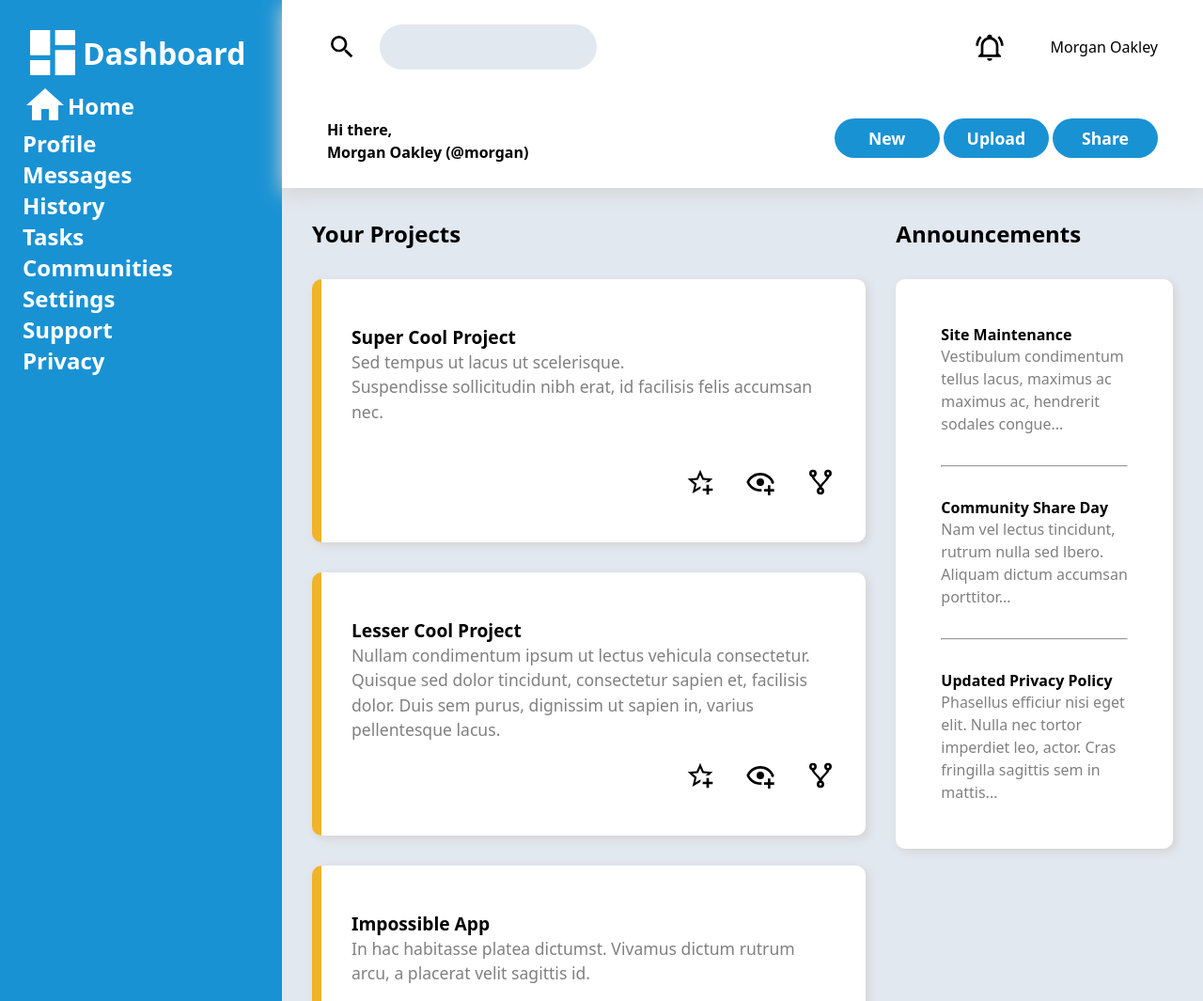
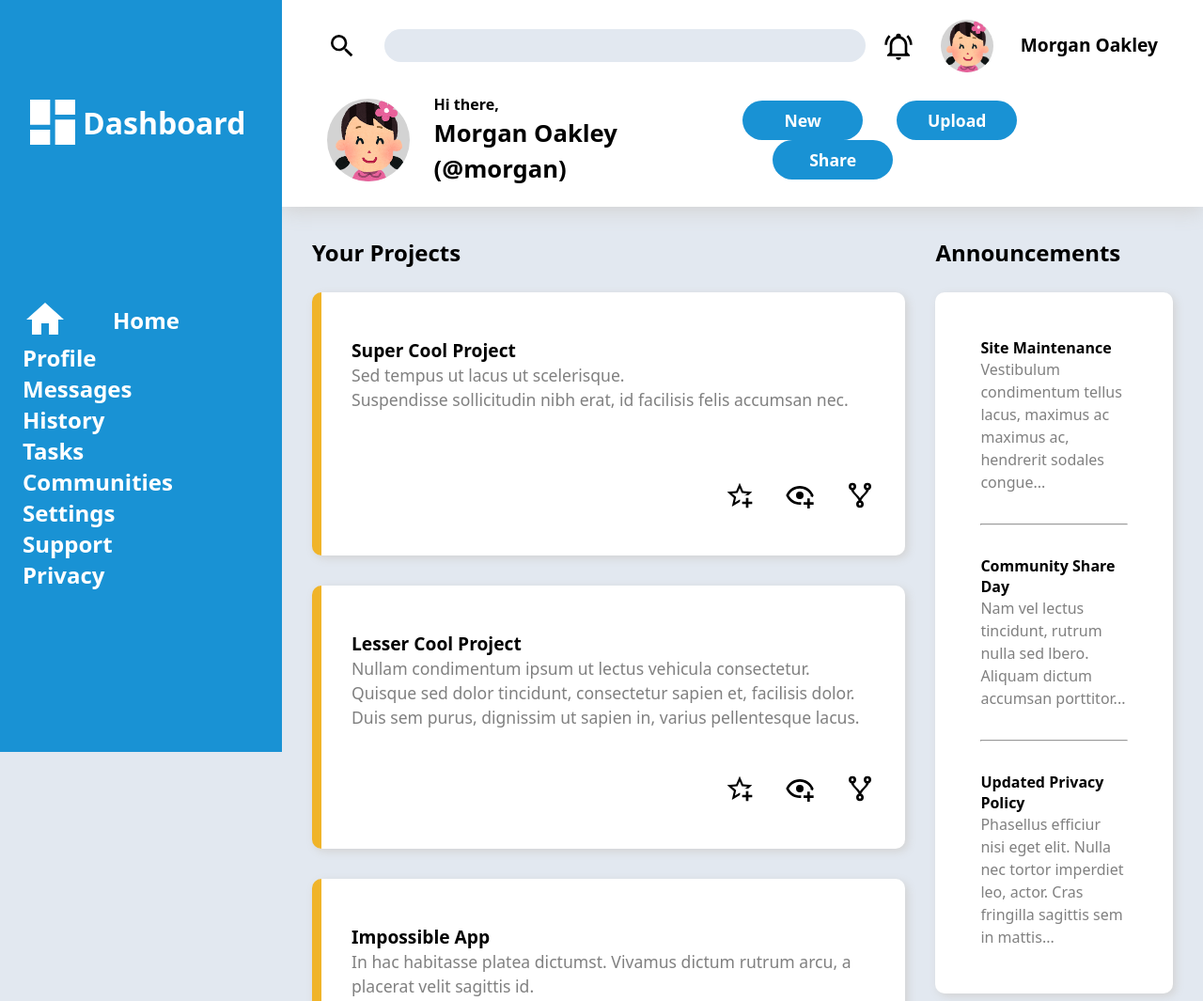
Before and after one commit to khuan24/admin-dashboard, a plain HTML site: page index.html in a window 1280 px wide. Shown: the top 1065 px of the page at 94% size. Drawn offline with Linux system fonts and the light colour scheme.

Commit message:
Insert profile images. Finish styling the header.

```diff
--- a/index.html
+++ b/index.html
@@ -20,11 +20,25 @@
                         <svg xmlns="http://www.w3.org/2000/svg" viewBox="0 0 24 24"><title>home</title><path d="M10,20V14H14V20H19V12H22L12,3L2,12H5V20H10Z" /></svg>
                         <a href="index.html">Home</a>
                     </li>
-                    <li><a href="index.html">Profile</a></li>
-                    <li><a href="index.html">Messages</a></li>
-                    <li><a href="index.html">History</a></li>
-                    <li><a href="index.html">Tasks</a></li>
-                    <li><a href="index.html">Communities</a></li>
+                    <li>
+
+                        <a href="index.html">Profile</a>
+                    </li>
+                    <li>
+
+                        <a href="index.html">Messages</a>
+                    </li>
+                    <li>
+
+                        <a href="index.html">History</a>
+                    </li>
+                    <li>
+
+                        <a href="index.html">Tasks</a>
+                    </li>
+                    <li>
+                        <a href="index.html">Communities</a>
+                    </li>
                 </ul>
                 <ul class="utilities">
                     <li><a href="index.html">Settings</a></li>
@@ -42,13 +56,13 @@
                 </div>
                 <div class="user-center">
                     <svg class="icon" xmlns="http://www.w3.org/2000/svg" viewBox="0 0 24 24"><title>bell-ring-outline</title><path d="M10,21H14A2,2 0 0,1 12,23A2,2 0 0,1 10,21M21,19V20H3V19L5,17V11C5,7.9 7.03,5.17 10,4.29C10,4.19 10,4.1 10,4A2,2 0 0,1 12,2A2,2 0 0,1 14,4C14,4.1 14,4.19 14,4.29C16.97,5.17 19,7.9 19,11V17L21,19M17,11A5,5 0 0,0 12,6A5,5 0 0,0 7,11V18H17V11M19.75,3.19L18.33,4.61C20.04,6.3 21,8.6 21,11H23C23,8.07 21.84,5.25 19.75,3.19M1,11H3C3,8.6 3.96,6.3 5.67,4.61L4.25,3.19C2.16,5.25 1,8.07 1,11Z" /></svg>
-                    <img src="" class="profile-img">
-                    <span>Morgan Oakley</span>
+                    <img src="resources/profile pics/girl_13.png" class="profile-img">
+                    <p>Morgan Oakley</p>
                 </div>
             </div>
             <div class="bottom-container">
                 <div class="user-greeting">
-                    <img src="" class="large profile-img">
+                    <img src="resources/profile pics/girl_13.png" class="large profile-img">
                     <div class="greeting-msg">
                         <p>Hi there,</p>
                         <p class="big">Morgan Oakley (@morgan)</p>
@@ -157,28 +171,28 @@
                 <h2>Trending</h2>
                 <div class="sub-category">
                     <div class="trending-user">
-                        <img src="" alt="" class="profile-img">
+                        <img src="resources/profile pics/girl_16.png" class="profile-img">
                         <div class="profile">
                             <p class="user-name">@tegan</p>
                             <p class="user-desc">World Peace Builder</p>
                         </div>
                     </div>
                     <div class="trending-user">
-                        <img src="" alt="" class="profile-img">
+                        <img src="resources/profile pics/girl_13.png" class="profile-img">
                         <div class="profile">
                             <p class="user-name">@morgan</p>
                             <p class="user-desc">Super Cool Project</p>
                         </div>
                     </div>
                     <div class="trending-user">
-                        <img src="" alt="" class="profile-img">
+                        <img src="resources/profile pics/girl_17.png" class="profile-img">
                         <div class="profile">
                             <p class="user-name">@kendall</p>
                             <p class="user-desc">Life Changing App</p>
                         </div>
                     </div>
                     <div class="trending-user">
-                        <img src="" alt="" class="profile-img">
+                        <img src="resources/profile pics/girl_22.png" class="profile-img">
                         <div class="profile">
                             <p class="user-name">@alex</p>
                             <p class="user-desc">No Traffic Maker</p>
--- a/style.css
+++ b/style.css
@@ -42,14 +42,20 @@ hr {
     min-height: 100vh;
     display: grid;
     grid-template-columns: minmax(300px, 20%) 1fr;
-    grid-template-rows: 200px 1fr;
+    grid-template-rows: 220px 1fr;
 }
 
 .sidebar {
     grid-area: 1 / 1 / 3 / 2;
+    display: grid;
+    row-gap: 5rem;
     background-color: var(--primary-clr);
     color: white;
     padding: 1.5rem;
+    align-self: start;
+    position: sticky;
+    top: 0;
+    min-height: 100vh;
 }
 
 .sidebar a {
@@ -86,6 +92,7 @@ hr {
 .nav li {
     display: flex;
     align-items: center;
+    gap: 3rem;
 }
 
 .header {
@@ -94,7 +101,7 @@ hr {
     align-items: center;
     background-color: white;
     box-shadow: lightgray 0px 5px 20px;
-    padding: 0 3rem;
+    padding: 0.6rem 3rem;
 }
 
 .header .icon,
@@ -105,19 +112,38 @@ hr {
 .profile-img {
     border-radius: 50%;
     aspect-ratio: 1 / 1;
+    width: 3.5rem;
+    background-color: lightgray;
+}
+
+.profile-img.large {
+    width: 5.5rem;
+}
+
+p.big {
+    font-size: 1.6rem;
+}
+
+.header p {
+    font-weight: bold;
+}
+
+.user-center p {
+    font-size: 1.2rem;
 }
 
 .top-container,
 .bottom-container {
     display: flex;
     justify-content: space-between;
+    align-items: center;
 }
 
 .search-bar,
 .user-center {
     display: flex;
     align-items: center;
-    gap: 1.5rem;
+    gap: 1.8rem;
 }
 
 input[type="text"] {
@@ -125,13 +151,16 @@ input[type="text"] {
     border-style: none;
     border-radius: 50px;
     background-color: var(--grey-clr);
-    height: 3rem;
+    height: 2.2rem;
+    width: 40vw;
+    font-size: 1.2rem;
+    padding: 0 1.2rem;
 }
 
 .user-greeting {
-    font-weight: bold;
     display: flex;
     align-items: center;
+    gap: 1.6rem;
 }
 
 .post-btns button {
@@ -142,19 +171,23 @@ input[type="text"] {
     font-size: 1.1rem;
     font-weight: bold;
     padding: .5em 1em;
-    width: 7rem;
+    width: 8rem;
 
+}
+
+button + button {
+    margin-left: 2rem;
 }
 
 .main-container h2 {
     font-size: 1.5rem;
-    margin-bottom: 2rem;
+    margin-bottom: 1.6rem;
 }
 
 .main-container {
     grid-area: 2 / 2 / 3 /3;
     display: grid;
-    grid-template-columns: 2fr 1fr;
+    grid-template-columns: 2.5fr 1fr;
     grid-template-rows: 1fr 1fr;
     gap: 2rem;
     padding: 2rem;
@@ -207,12 +240,18 @@ input[type="text"] {
     gap: 2rem;
 }
 
-.sub-category {
+.announcements .sub-category {
     padding: 3rem 3rem;
+}
+
+.trending .sub-category {
+    padding: 2rem 2rem;
 }
 
 .trending-user {
     display: flex;
+    gap: 1.6rem;
+    align-items: center;
 }
 
 .trending-user + .trending-user {
```
Also changed, not shown: resources/profile pics/girl_13.png (added), resources/profile pics/girl_16.png (added), resources/profile pics/girl_17.png (added), resources/profile pics/girl_22.png (added).
